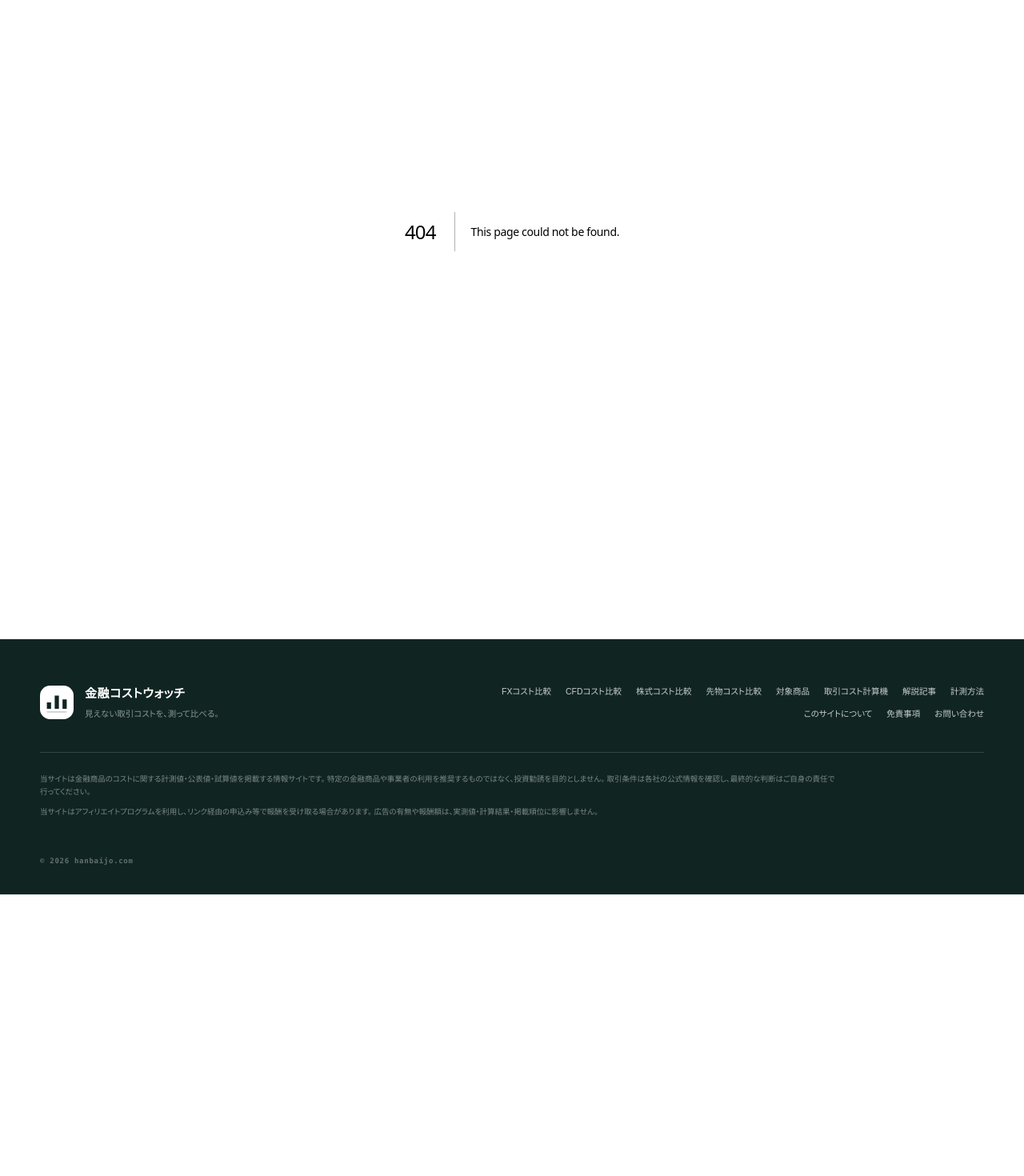
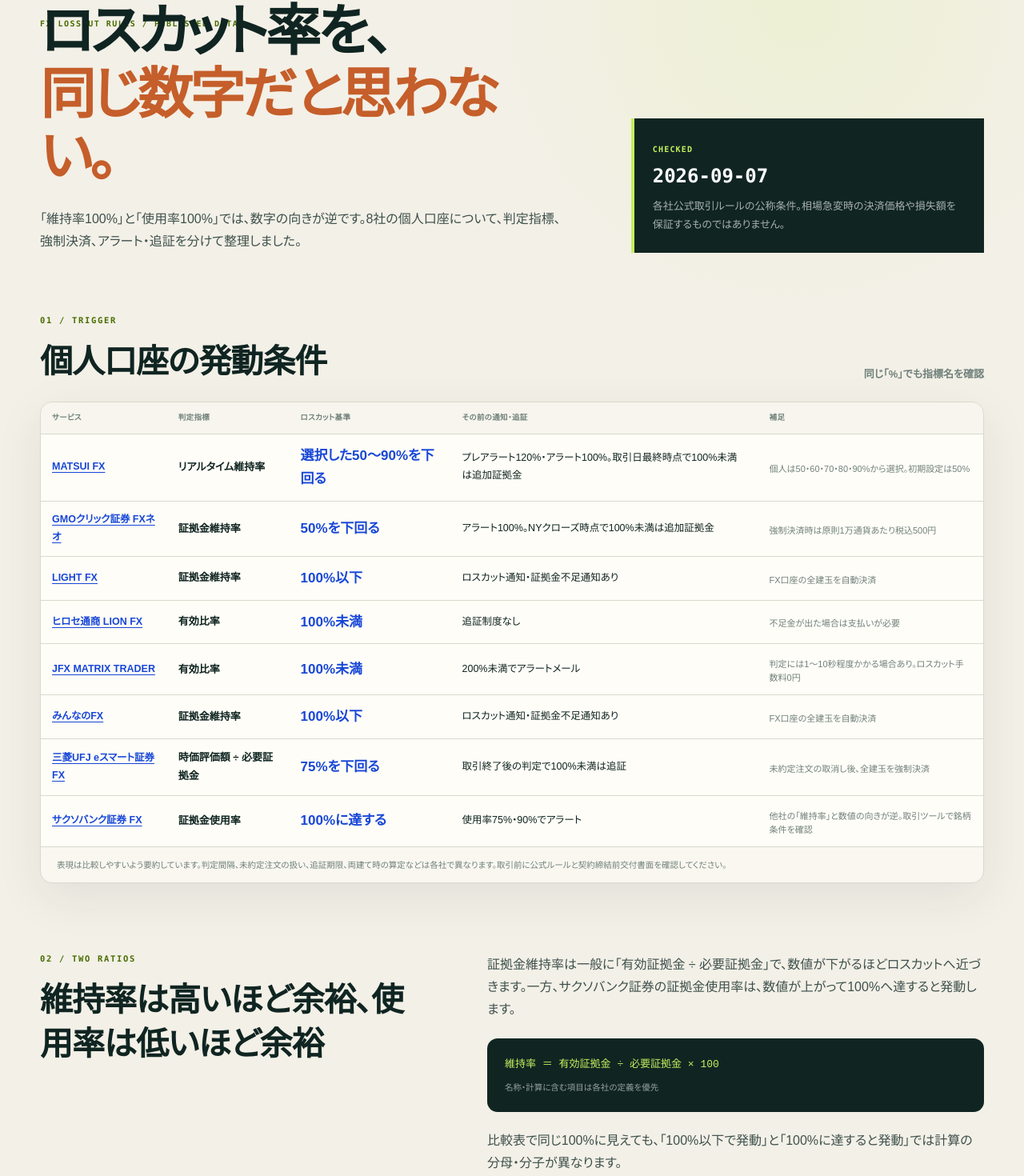
Before and after one commit to mrok18/hanbaijo, a Next.js app: page /fx/losscut-comparison in a window 1280 px wide. Before the commit this address had no page. Shown: the part 188-1658 px from the top of the page at 80% size. Before the commit the page ends 1306 px from the top, so only its background shows below. Built offline with nearby package versions, Linux system fonts and the light colour scheme.

Commit message:
feat: compare fx losscut rules

```diff
--- /dev/null
+++ b/app/fx/losscut-comparison/page.tsx
@@ -0,0 +1,120 @@
+import Link from 'next/link';
+
+export const metadata = {
+  title: 'FX8社のロスカット基準比較｜追証・アラートとの違い',
+  description: '国内FX8社の個人口座について、ロスカットの判定指標・発動基準・追証やアラートを公式取引ルールから比較します。',
+};
+
+const PROVIDERS = [
+  {
+    name: 'MATSUI FX', href: '/fx/matsui', metric: 'リアルタイム維持率', trigger: '選択した50〜90%を下回る',
+    before: 'プレアラート120%・アラート100%。取引日最終時点で100%未満は追加証拠金',
+    note: '個人は50・60・70・80・90%から選択。初期設定は50%', source: 'https://www.matsui.co.jp/fx/rule/',
+  },
+  {
+    name: 'GMOクリック証券 FXネオ', href: '/fx/gmo-click', metric: '証拠金維持率', trigger: '50%を下回る',
+    before: 'アラート100%。NYクローズ時点で100%未満は追加証拠金',
+    note: '強制決済時は原則1万通貨あたり税込500円', source: 'https://www.click-sec.com/corp/guide/fxneo/rule/',
+  },
+  {
+    name: 'LIGHT FX', href: '/fx/lightfx', metric: '証拠金維持率', trigger: '100%以下',
+    before: 'ロスカット通知・証拠金不足通知あり',
+    note: 'FX口座の全建玉を自動決済', source: 'https://lightfx.jp/service/outline/',
+  },
+  {
+    name: 'ヒロセ通商 LION FX', href: '/fx/lion-fx', metric: '有効比率', trigger: '100%未満',
+    before: '追証制度なし',
+    note: '不足金が出た場合は支払いが必要', source: 'https://hirose-fx.co.jp/category/hirose/lionfx/lfx/',
+  },
+  {
+    name: 'JFX MATRIX TRADER', href: '/fx/jfx', metric: '有効比率', trigger: '100%未満',
+    before: '200%未満でアラートメール',
+    note: '判定には1〜10秒程度かかる場合あり。ロスカット手数料0円', source: 'https://www.jfx.co.jp/trading_rule/index.html',
+  },
+  {
+    name: 'みんなのFX', href: '/fx/minna-fx', metric: '証拠金維持率', trigger: '100%以下',
+    before: 'ロスカット通知・証拠金不足通知あり',
+    note: 'FX口座の全建玉を自動決済', source: 'https://min-fx.jp/lineup/fx/service/outline/',
+  },
+  {
+    name: '三菱UFJ eスマート証券 FX', href: '/fx/au-kabucom-fx', metric: '時価評価額 ÷ 必要証拠金', trigger: '75%を下回る',
+    before: '取引終了後の判定で100%未満は追証',
+    note: '未約定注文の取消し後、全建玉を強制決済', source: 'https://kabu.com/item/fx/sys/rule.html',
+  },
+  {
+    name: 'サクソバンク証券 FX', href: '/fx/saxo', metric: '証拠金使用率', trigger: '100%に達する',
+    before: '使用率75%・90%でアラート',
+    note: '他社の「維持率」と数値の向きが逆。取引ツールで銘柄条件を確認', source: 'https://www.home.saxo/ja-jp/rates-and-conditions/forex/trading-conditions',
+  },
+] as const;
+
+export default function Page() {
+  return (
+    <div className="comparison-page fx-losscut-comparison-page">
+      <header className="comparison-intro fx-losscut-comparison-intro">
+        <div>
+          <p className="page-kicker">FX LOSSCUT RULES / PUBLISHED DATA</p>
+          <h1>ロスカット率を、<br /><em>同じ数字だと思わない。</em></h1>
+          <p className="lede">「維持率100%」と「使用率100%」では、数字の向きが逆です。8社の個人口座について、判定指標、強制決済、アラート・追証を分けて整理しました。</p>
+        </div>
+        <aside>
+          <span>CHECKED</span><strong>2026-09-07</strong>
+          <p>各社公式取引ルールの公称条件。相場急変時の決済価格や損失額を保証するものではありません。</p>
+        </aside>
+      </header>
+
+      <section className="comparison-result" aria-labelledby="fx-losscut-title">
+        <div className="comparison-result-head">
+          <div><p className="section-index">01 / TRIGGER</p><h2 id="fx-losscut-title">個人口座の発動条件</h2></div>
+          <span className="comparison-scope">同じ「%」でも指標名を確認</span>
+        </div>
+        <div className="data-panel"><div className="table-scroll">
+          <table className="rates comparison-table fx-losscut-table">
+            <thead><tr><th>サービス</th><th>判定指標</th><th>ロスカット基準</th><th>その前の通知・追証</th><th>補足</th></tr></thead>
+            <tbody>
+              {PROVIDERS.map((provider) => (
+                <tr key={provider.name}>
+                  <td className="ex-name"><Link href={provider.href}>{provider.name}</Link></td>
+                  <td><strong>{provider.metric}</strong></td>
+                  <td className="result-value">{provider.trigger}</td>
+                  <td>{provider.before}</td>
+                  <td><small>{provider.note}</small></td>
+                </tr>
+              ))}
+            </tbody>
+          </table>
+        </div><p className="panel-note">表現は比較しやすいよう要約しています。判定間隔、未約定注文の扱い、追証期限、両建て時の算定などは各社で異なります。取引前に公式ルールと契約締結前交付書面を確認してください。</p></div>
+      </section>
+
+      <section className="comparison-section split-explain">
+        <div><p className="section-index">02 / TWO RATIOS</p><h2>維持率は高いほど余裕、使用率は低いほど余裕</h2></div>
+        <div>
+          <p>証拠金維持率は一般に「有効証拠金 ÷ 必要証拠金」で、数値が下がるほどロスカットへ近づきます。一方、サクソバンク証券の証拠金使用率は、数値が上がって100%へ達すると発動します。</p>
+          <div className="formula-box"><code>維持率 ＝ 有効証拠金 ÷ 必要証拠金 × 100</code><small>名称・計算に含む項目は各社の定義を優先</small></div>
+          <p>比較表で同じ100%に見えても、「100%以下で発動」と「100%に達すると発動」では計算の分母・分子が異なります。</p>
+        </div>
+      </section>
+
+      <section className="comparison-section">
+        <p className="section-index">03 / THREE SEPARATE EVENTS</p><h2>通知・追証・ロスカットを分ける</h2>
+        <div className="fx-metric-grid comparison-points">
+          <article><b>01</b><h3>アラート</h3><p>基準へ近づいたことを知らせるもの。通知の遅延や未確認を前提に、自分でも余力を確認します。</p></article>
+          <article><b>02</b><h3>追証</h3><p>特定時刻の判定で不足額の差し入れを求める制度。解消期限と解消方法を確認します。</p></article>
+          <article><b>03</b><h3>ロスカット</h3><p>基準到達後の強制決済。基準価格での約定を保証せず、預入額を超える損失もあり得ます。</p></article>
+          <article><b>04</b><h3>強制決済手数料</h3><p>通常手数料0円でも、GMOクリック証券など強制決済時だけ費用が発生する場合があります。</p></article>
+        </div>
+      </section>
+
+      <section className="comparison-sources" aria-labelledby="fx-losscut-sources">
+        <div><p className="section-index">04 / SOURCES</p><h2 id="fx-losscut-sources">公式取引ルール</h2></div>
+        <ul>{PROVIDERS.map((provider) => <li key={provider.name}><a href={provider.source} target="_blank" rel="noopener noreferrer"><span>{provider.name}</span><b>公式情報 ↗</b></a></li>)}</ul>
+        <p>制度・基準は変更される場合があります。本ページは個人口座の概要比較であり、法人口座には別条件があります。</p>
+      </section>
+
+      <div className="comparison-actions">
+        <Link className="button primary" href="/fx/minimum-trade-unit-comparison">最低取引単位も比較</Link>
+        <Link className="button secondary" href="/fx">FXコスト比較へ戻る</Link>
+      </div>
+    </div>
+  );
+}
--- a/app/globals.css
+++ b/app/globals.css
@@ -446,6 +446,7 @@ article li + li { margin-top: 8px; }
 .comparison-intro aside p { margin: 15px 0 0; color: rgba(255, 255, 255, .63); font-size: 13px; }
 .futures-comparison-intro h1 em { color: #c55e2a; }
 .fx-unit-comparison-intro h1 em { color: #278cc7; }
+.fx-losscut-comparison-intro h1 em { color: #c55e2a; }
 .comparison-result { padding-top: 30px; }
 .comparison-result-head { display: flex; align-items: flex-end; justify-content: space-between; gap: 25px; margin-bottom: 22px; }
 .comparison-result-head h2 { margin: 0; font-size: clamp(27px, 3.4vw, 41px); }
@@ -460,6 +461,7 @@ article li + li { margin-top: 8px; }
 .comparison-scope { color: var(--muted); font-size: 13px; font-weight: 750; }
 .futures-fee-table thead th[colspan] { text-align: center; }
 .fx-unit-table { min-width: 980px; }
+.fx-losscut-table { min-width: 1180px; }
 .comparison-section { padding-top: 88px; }
 .comparison-section > h2, .split-explain h2 { margin: 0; font-size: clamp(27px, 3.5vw, 41px); }
 .split-explain { display: grid; grid-template-columns: .85fr 1.15fr; gap: clamp(45px, 8vw, 100px); align-items: start; }
@@ -535,6 +537,7 @@ article li + li { margin-top: 8px; }
 .provider-directory h3 { margin: 52px 0 8px; font-size: 20px; }
 .provider-directory p { margin: 0; color: var(--muted); font-size: 13px; }
 .provider-directory b { margin-top: auto; padding-top: 18px; color: var(--blue); font-size: 12px; }
+.comparison-guide-directory { grid-template-columns: repeat(2, minmax(0, 1fr)); }
 
 /* Cost calculator */
 .calculator-page { padding-bottom: 20px; }
--- a/app/sitemap.ts
+++ b/app/sitemap.ts
@@ -12,6 +12,7 @@ export default function sitemap(): MetadataRoute.Sitemap {
     'fx/lightfx',
     'fx/lion-fx',
     'fx/minimum-trade-unit-comparison',
+    'fx/losscut-comparison',
     'fx/jfx',
     'fx/minna-fx',
     'fx/au-kabucom-fx',
```
Also changed, not shown: app/fx/page.tsx (+8 -5 lines), 1 other file (tests, documents, lock files or other folders).
